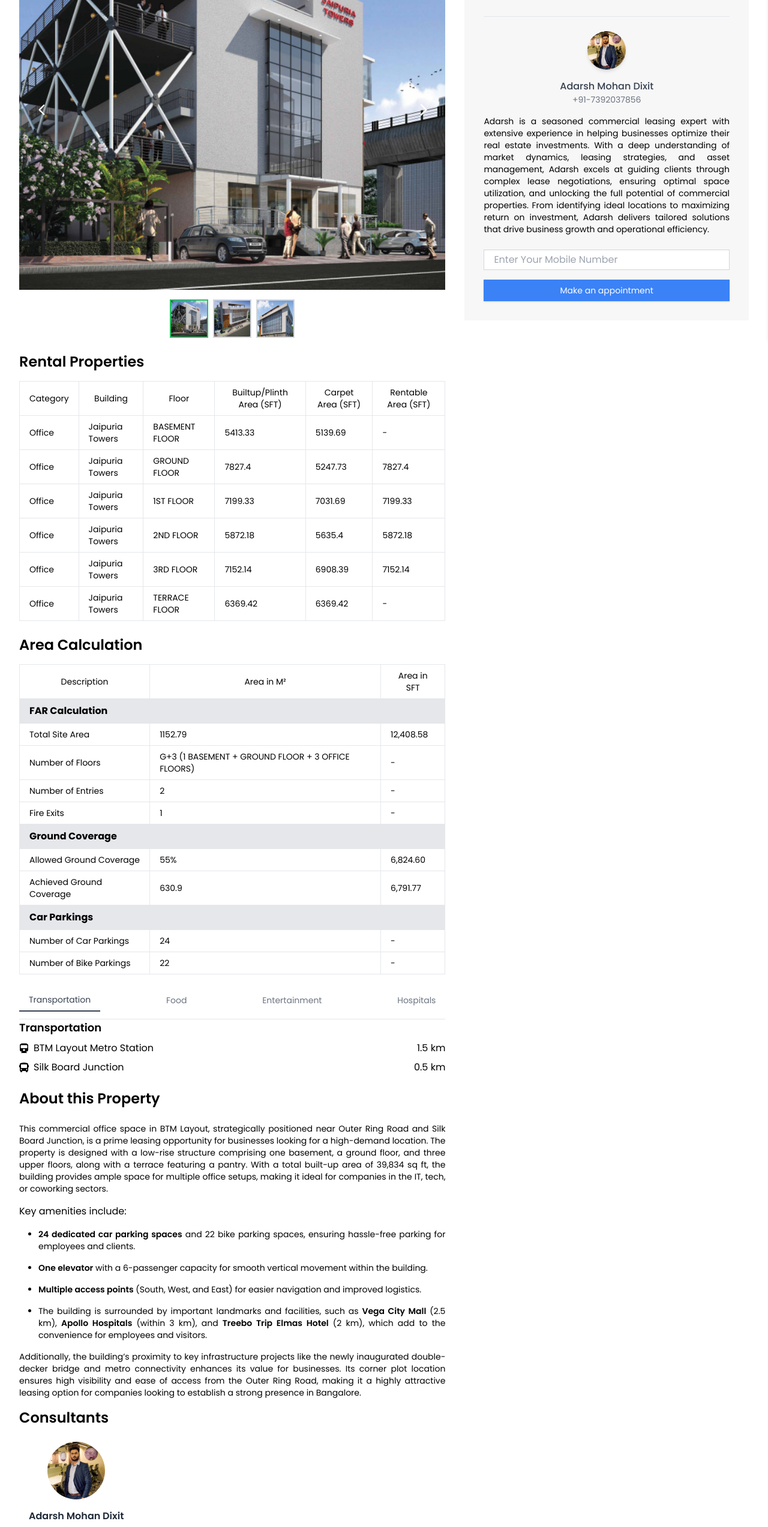
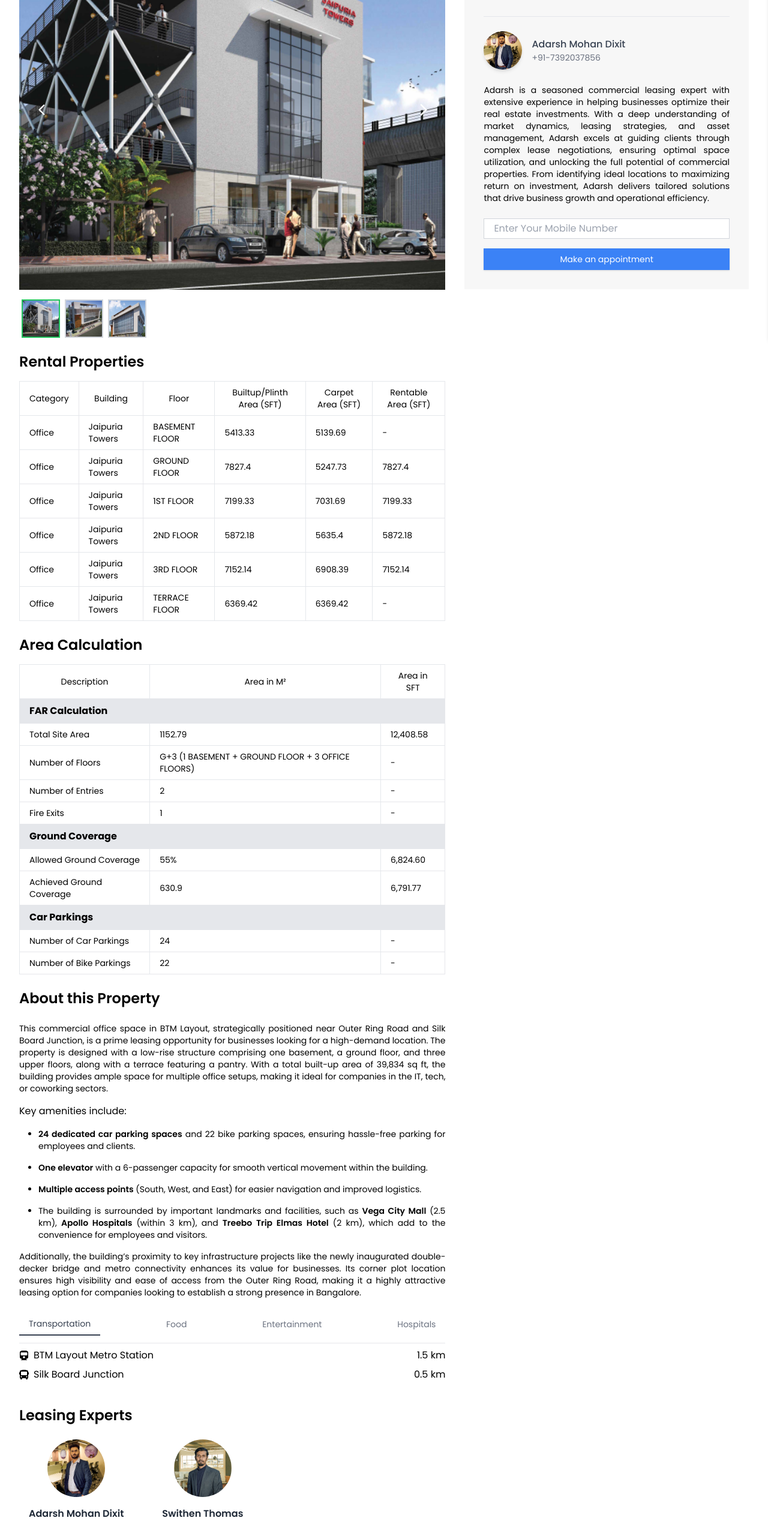
Before and after one commit to harshrao26/search, a React (Vite) app: page / in a window 1280 px wide. Shown: the part 234-2779 px from the top of the page at 60% size. Built offline with nearby package versions, Linux system fonts and the light colour scheme.

Commit message:
UI Chanded

```diff
--- a/src/components/AmenitiesTable.jsx
+++ b/src/components/AmenitiesTable.jsx
@@ -127,7 +127,6 @@ const AmenitiesMap = () => {
       {activeTab === "Transportation" && (
         <div>
           <h3 className="text-base md:text-lg font-semibold mb-2">
-            Transportation
           </h3>
           <ul>
             {transportation.map((item, index) => (
@@ -147,7 +146,7 @@ const AmenitiesMap = () => {
 
       {activeTab === "Food" && (
         <div>
-          <h3 className="text-base md:text-lg font-semibold mb-2">Food</h3>
+          <h3 className="text-base md:text-lg font-semibold mb-2"></h3>
           <ul>
             {food.map((item, index) => (
               <li
@@ -167,7 +166,7 @@ const AmenitiesMap = () => {
       {activeTab === "Entertainment" && (
         <div>
           <h3 className="text-base md:text-lg font-semibold mb-2">
-            Entertainment
+
           </h3>
           <ul>
             {entertainment.map((item, index) => (
@@ -187,7 +186,7 @@ const AmenitiesMap = () => {
 
       {activeTab === "Hospitals" && (
         <div>
-          <h3 className="text-base md:text-lg font-semibold mb-2">Hospitals</h3>
+          <h3 className="text-base md:text-lg font-semibold mb-2"></h3>
           <ul>
             {hospitals.map((item, index) => (
               <li
@@ -205,7 +204,7 @@ const AmenitiesMap = () => {
       )}
 
       {/* Google Map Iframe */}
-      <div className="mt-6">
+      <div className="mt-4">
         {activeMapUrl && (
           <iframe
             src={activeMapUrl}
--- a/src/components/Consultants.jsx
+++ b/src/components/Consultants.jsx
@@ -1,5 +1,6 @@
 import React from "react";
-import image from "../../public/image.png"; // Ensure the correct path to the image
+import image from "../../public/image.png";
+import imagew from "../../public/imagew.png";
 
 const ConsultantCard = () => {
   const consultants = [
@@ -9,11 +10,17 @@ const ConsultantCard = () => {
       mobile: "+91-7392037856",
       image: image,
     },
+    {
+      id: 2,
+      name: "Swithen Thomas",
+      mobile: "+91-9044895895",
+      image: imagew,
+    },
   ];
 
   return (
-    <div className="container px-4 md:px-0 ">
-      <h2 className="text-2xl font-semibold ">Consultants</h2>
+    <div className="container px-4 md:px-0 py-6">
+      <h2 className="text-2xl font-semibold ">Leasing Experts</h2>
       <div className="flex flex-wrap  gap-8">
         {consultants.map((consultant) => (
           <div key={consultant.id} className=" overflow-hidden text-center">
--- a/src/components/ImageGallery.jsx
+++ b/src/components/ImageGallery.jsx
@@ -53,7 +53,7 @@ const ImageCarousel = ({ images }) => {
       </div>
 
       {/* Thumbnails */}
-      <div className="flex justify-center mt-4">
+      <div className="flex  mt-4">
         {images.map((image, index) => (
           <img
             key={index}
--- a/src/components/Info.jsx
+++ b/src/components/Info.jsx
@@ -64,8 +64,8 @@ const Info = () => {
         <ImageGallery />
         <AreaTable />
         <AreaCalculationTable />
+        <AboutProp />
         <AmenitiesTable />
-        <AboutProp />
         <Consultants />
       </div>
       <div
@@ -84,34 +84,34 @@ const Info = () => {
 
           <hr className="mb-6" />
 
-          <div className="flex flex-col items-center gap-4 mb-6">
+          <div className="flex gap-4 mb-6">
             <img
               src={image}
               alt="Person"
               className="w-16 h-16 rounded-full shadow-md"
             />
-            <div>
+            <div className="flex flex-col justify-center">
               <h2 className="text-base font-medium text-gray-700">
                 Adarsh Mohan Dixit
               </h2>
-              <p className="text-gray-500 text-sm text-center">+91-7392037856</p>
+              <p className="text-gray-500 text-sm ">
+                +91-7392037856
+              </p>
             </div>
-            <h1>
-              <p className="text-sm text-justify">
-                Adarsh is a seasoned commercial leasing expert with
-                extensive experience in helping businesses optimize their real
-                estate investments. With a deep understanding of market
-                dynamics, leasing strategies, and asset management, Adarsh
-                excels at guiding clients through complex lease negotiations,
-                ensuring optimal space utilization, and unlocking the full
-                potential of commercial properties. From identifying ideal
-                locations to maximizing return on investment, Adarsh
-                delivers tailored solutions that drive business growth and
-                operational efficiency.
-              </p>
-            </h1>
           </div>
-
+          <h1 className="mb-6">
+            <p className="text-sm text-justify">
+              Adarsh is a seasoned commercial leasing expert with extensive
+              experience in helping businesses optimize their real estate
+              investments. With a deep understanding of market dynamics, leasing
+              strategies, and asset management, Adarsh excels at guiding clients
+              through complex lease negotiations, ensuring optimal space
+              utilization, and unlocking the full potential of commercial
+              properties. From identifying ideal locations to maximizing return
+              on investment, Adarsh delivers tailored solutions that drive
+              business growth and operational efficiency.
+            </p>
+          </h1>
           {!isVerified ? (
             <div className="flex flex-col gap-4">
               <input
```
Also changed, not shown: public/imagew.png (added).
